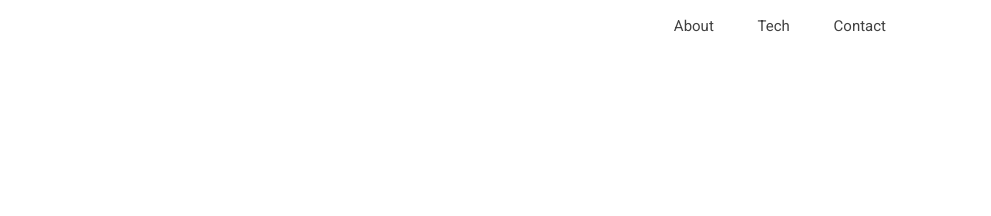
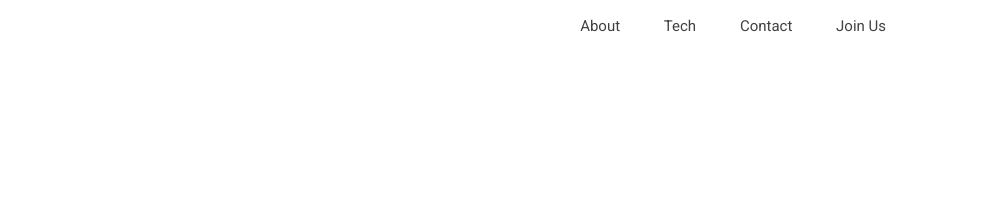
Before and after one commit to RYLabs/www.rylabs.io, a plain HTML site: page index.html in a window 1280 px wide. Shown: the top 216 px of the page, 289-1280 px from the left. Drawn offline with Linux system fonts and the light colour scheme.

Commit message:
Add career link

```diff
--- a/index.html
+++ b/index.html
@@ -38,6 +38,7 @@
                             <li><a href="#about">About</a></li>
                             <li><a href="#tech">Tech</a></li>
                             <li><a href="#contact">Contact</a></li>
+                            <li><a href="https://rylabs.applytojob.com/apply">Join Us</a></li>
                         </ul>
                     </div>
                 </div>
```
